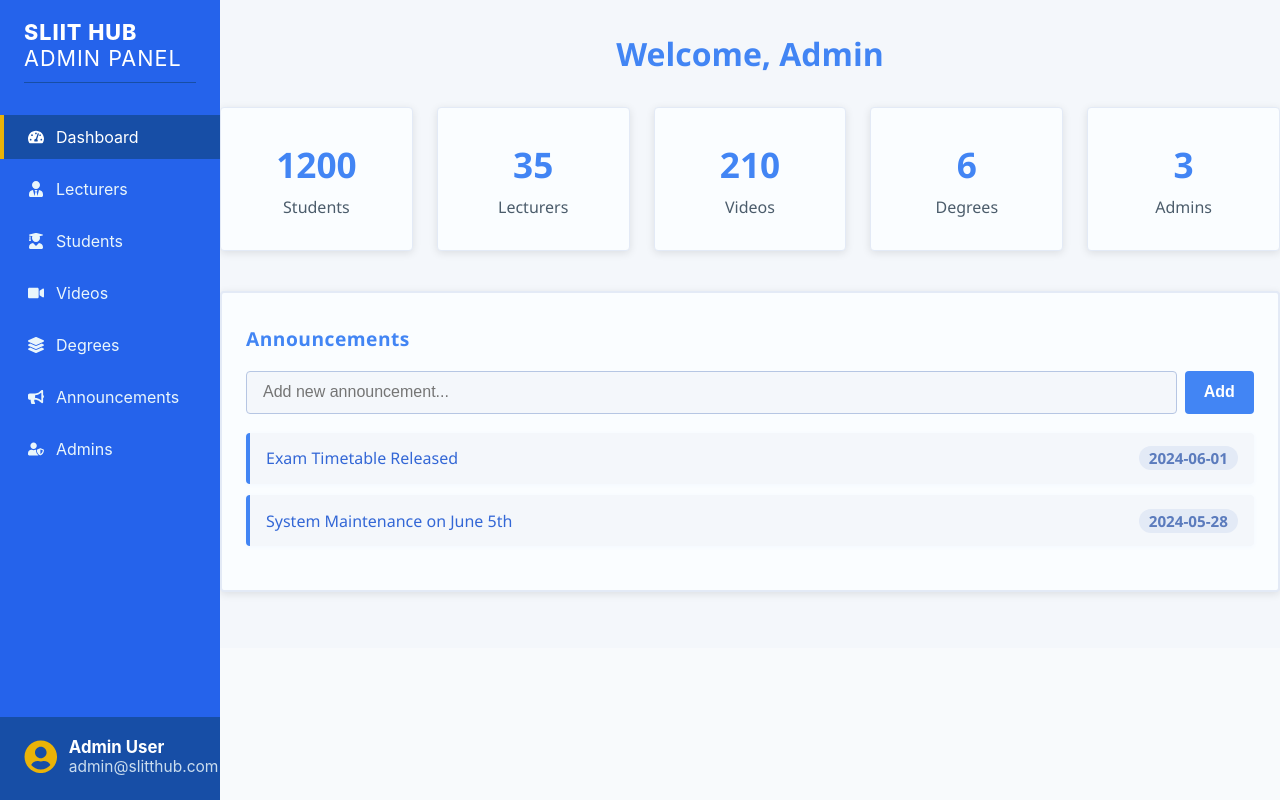
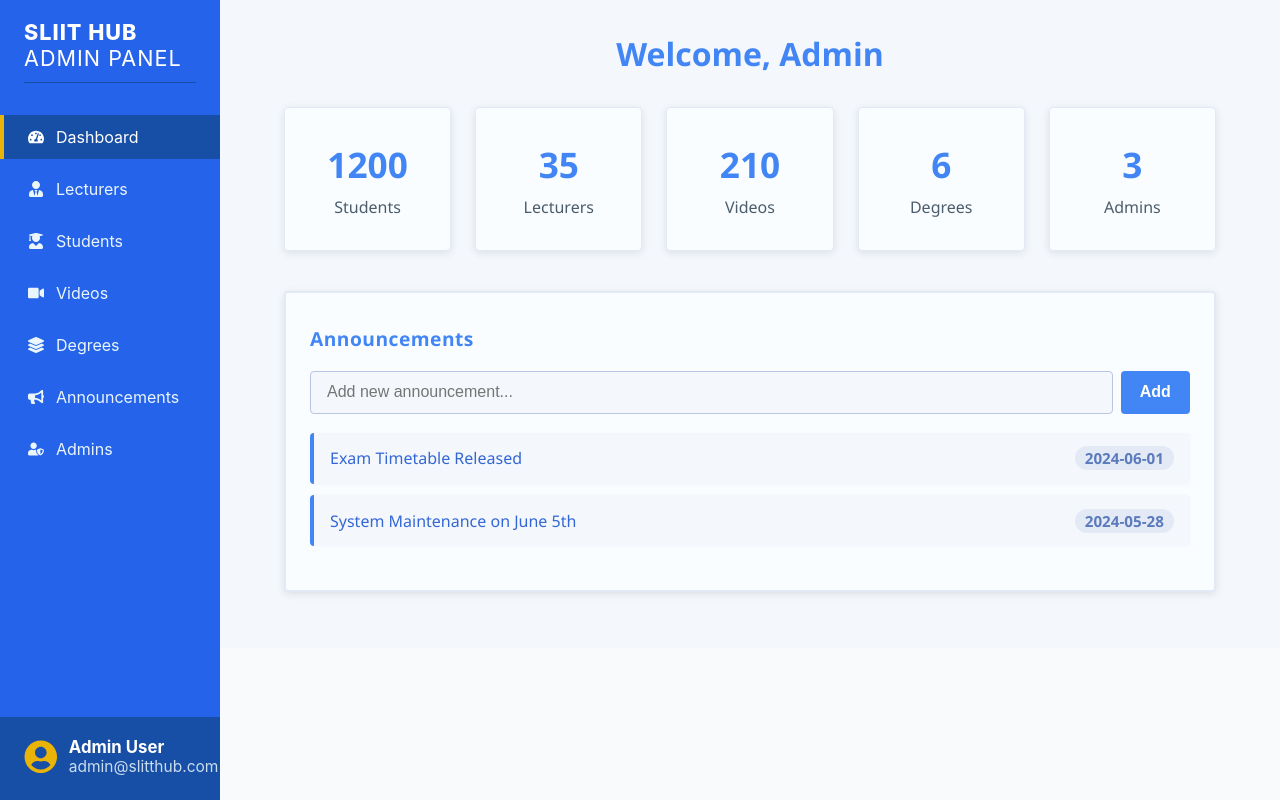
Before and after one commit to J-A-D-Dulmina/SLIIT-HUB, a React (Create React App) app in the folder client/: page /admin-dashboard in a window 1280 px wide. Built offline with nearby package versions, Linux system fonts and the light colour scheme.

Commit message:
admin-dashboard-home margin fixed

```diff
--- a/client/src/modules/admin/styles/AdminDashboardHome.css
+++ b/client/src/modules/admin/styles/AdminDashboardHome.css
@@ -1,5 +1,5 @@
 .admin-dashboard-home {
-  padding: 2rem 0;
+  padding: 2rem 2rem;
   width: 100%;
   background: #f4f7fb;
   font-family: var(--font-family);
@@ -14,7 +14,7 @@
   width: 100%;
   max-width: none;
   margin: 0;
-  padding: 0;
+  padding: 0 2rem;
 }
 .admin-stats-grid {
   display: grid;
@@ -131,7 +131,7 @@
 }
 @media (max-width: 700px) {
   .admin-dashboard-home {
-    padding: 1rem 0;
+    padding: 1rem 0.5rem;
   }
   .admin-dashboard-left {
     padding: 0 0.5rem;
```
